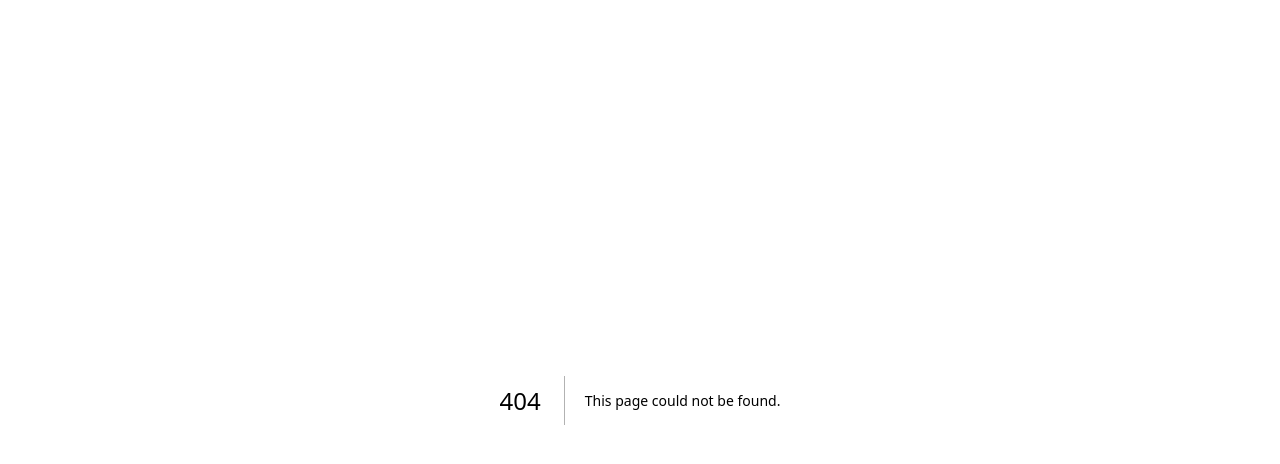
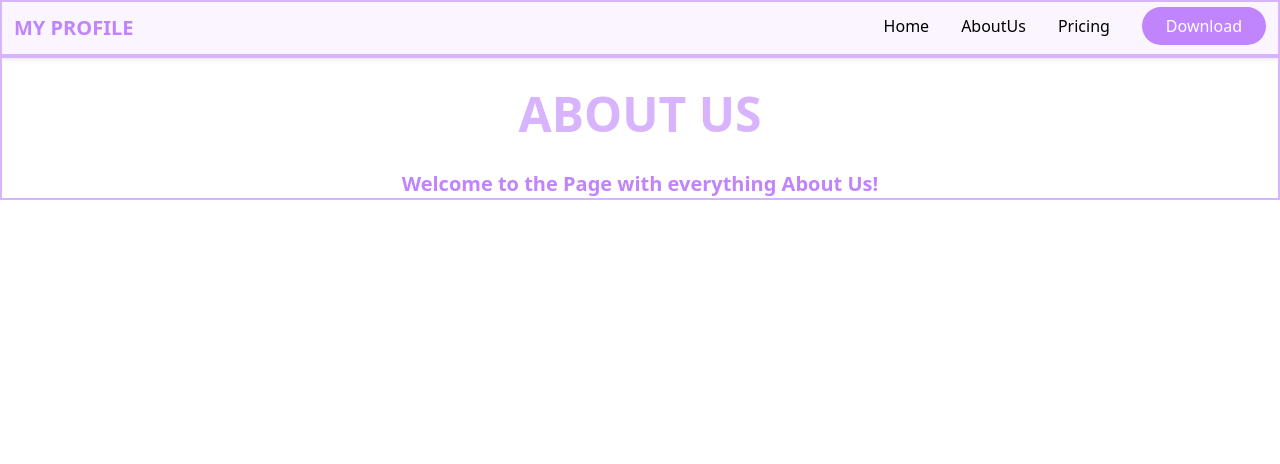
Before and after one commit to zeiq-co/anoop-project, a Next.js app: page /aboutus in a window 1280 px wide. Before the commit this address had no page. Shown: the top 464 px of the page. Built offline with nearby package versions, Linux system fonts and the light colour scheme.

Commit message:
made about us page

```diff
--- a/src/components/Checkbox.js
+++ b/src/components/Checkbox.js
@@ -2,7 +2,7 @@ export default function Checkbox () {
     return(
     <div>
         <div className='flex flex-row m-3'>
-          <div className='flex flex-row  m-3'>
+          <div className='flex flex-row py-4'>
             <input type="checkbox" className='flex flex-row' />
             <p className=' font-light'> General Inquiry </p>
             </div>
--- /dev/null
+++ b/src/pages/aboutus.js
@@ -0,0 +1,24 @@
+import Nav from "@/components/Nav";
+
+export default function Home () {
+  return(
+      <div className="min-h-screen bg-white">
+         {/* Header */}
+          <div className='flex flex-row bg-purple-50 p-3 shadow-md order-spacing-2 border-2 border-purple-300'>
+            <div className='flex flex-1'>
+             <h1 className='text-xl font-bold uppercase text-purple-400'> My Profile </h1>
+            </div>
+            <div className='flex flex-1 justify-end'>
+             <Nav />
+            </div>
+          </div>
+         {/* Header */}
+         {/* Title */}
+          <div className="border-spacing-1 border-2 border-purple-300">
+          <h1 className='p-8 text-center text-5xl font-bold text-purple-300'>ABOUT US</h1>
+          <p className=' text-xl text-center font-semibold text-purple-400 shadow-purple-200'>Welcome to the Page with everything About Us!</p>
+          </div>
+         {/* Title */}
+      </div>
+  );
+}
--- a/src/pages/contact.jsx
+++ b/src/pages/contact.jsx
@@ -1,7 +1,7 @@
 import { PhoneCall, Mail, MapPin } from 'lucide-react';
 import Nav from '../components/Nav';
 import { Instagram, Twitter, Facebook, Youtube} from 'lucide-react';
-import Checkbox from '@/components/Checkbox';
+import Checkbox from '../components/Checkbox';
 
 export default function Home() {
   return (
@@ -72,6 +72,12 @@ export default function Home() {
           <Checkbox/>
           </div>
          {/* Check Boxes */}
+         {/* Message */}
+         <div>
+          <p className='p-3 text-gray-300'>Message</p>
+          <input type='text' className=' m-3 bg-white border-gray-300 border-spacing-3 border-b-2'></input>
+         </div>
+         {/* Message */}
          {/* Submit */}
          <button
           onClick={() => alert('Your form is submitted!')}
```
